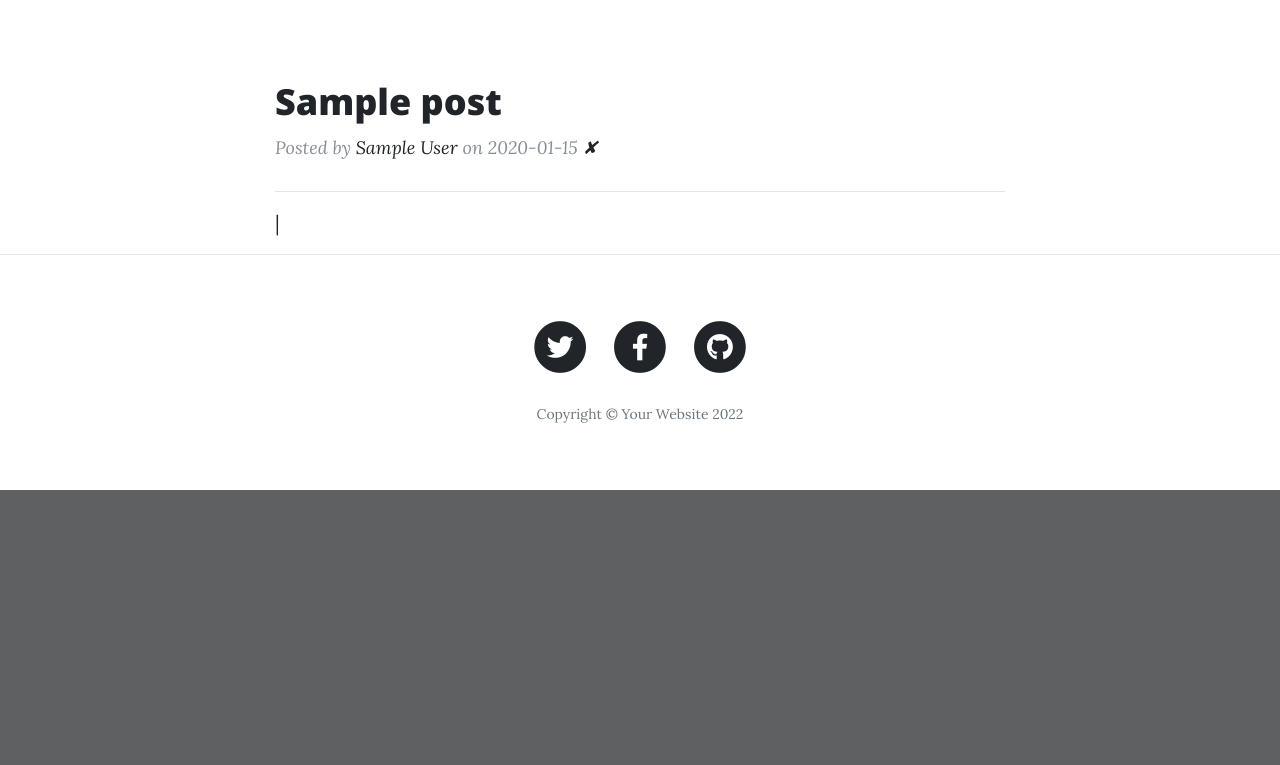
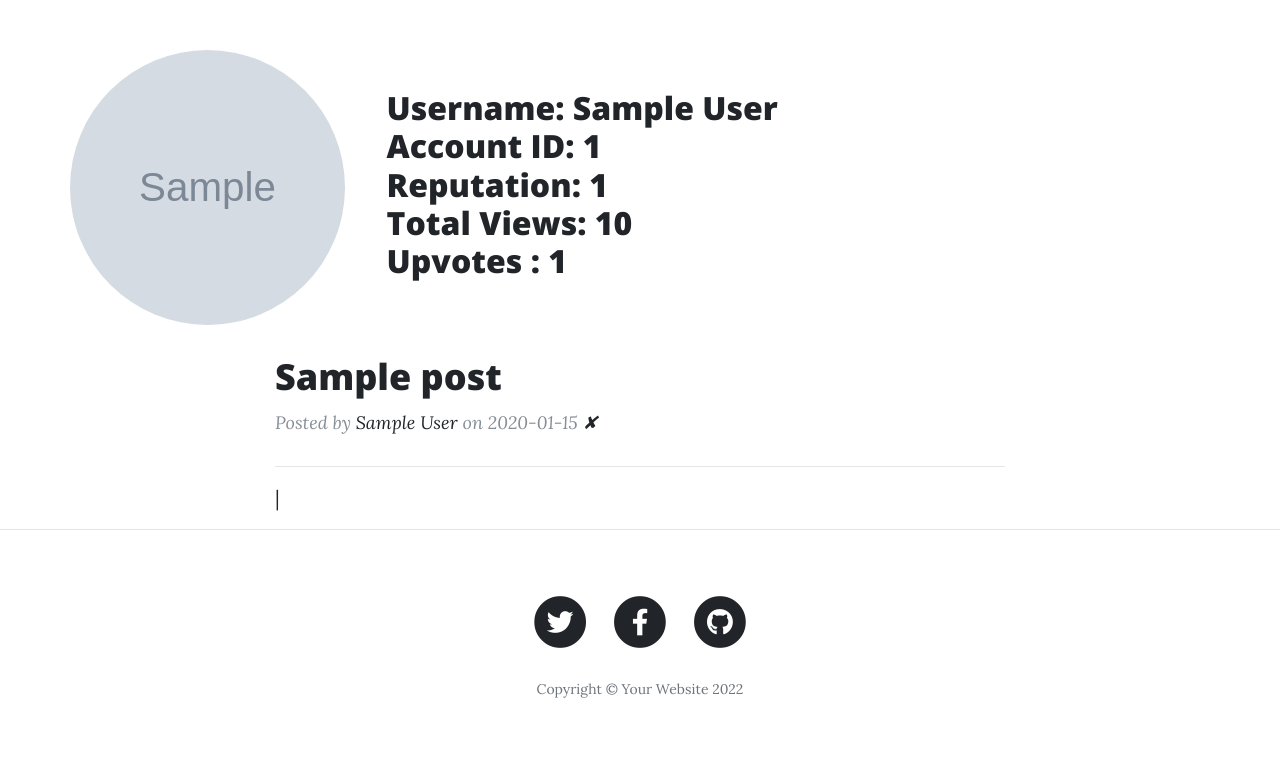
Before and after one commit to gunjitmittal/DBMSII_Assign2, a Flask app: page /profile in a window 1280 px wide. Shown: the part 532-1297 px from the top of the page. Before the commit the page ends 1022 px from the top, so only its background shows below. Run offline with Flask 2, Linux system fonts and the light colour scheme; a user stored in the database is signed in; tables that the repository leaves empty hold one stand-in row (values such as "Sample post"); grey boxes marked "Sample" are stand-in pictures; some libraries are stand-ins or nearby versions.

Commit message:
Added profile info + arranged posts by date in profile

```diff
--- a/app.py
+++ b/app.py
@@ -233,14 +233,13 @@ def contact():
         return render_template("contact.html", submitted=True)
 
 
-
 @app.route('/profile')
 def profile():
     page = request.args.get('page', 1, type=int)
-    posts = Posts.query.filter_by(owner_user_id=current_user.id).filter_by(post_type_id=1).paginate(page)
-    print(posts.items)
+    posts = Posts.query.filter_by(owner_user_id=current_user.id).filter_by(post_type_id=1)
+    posts = posts.order_by(Posts.creation_date.desc())
+    posts=posts.paginate(page)
     return render_template("profile.html", all_posts=posts)
-
 
 
 @authenticated
@@ -305,6 +304,7 @@ def delete_post(post_id):
     db.session.commit()
     return redirect(url_for('get_all_posts'))
 
+
 @app.route('/search')
 def autocomplete():
     curr_search = request.args.get('q')
@@ -312,6 +312,7 @@ def autocomplete():
     results_name = [mv.display_name+':'+str(mv.id) for mv in query_names]
     results = results_name[:200]
     return jsonify(matching_results=results)
+
 
 @app.route('/tagsearch')
 def tagcomplete():
@@ -322,5 +323,6 @@ def tagcomplete():
     results = results_tag
     return jsonify(matching_results=results)
 
+
 if __name__ == "__main__":
     app.run(host='0.0.0.0', port=5000, debug=True)
--- a/templates/profile.html
+++ b/templates/profile.html
@@ -17,6 +17,25 @@
   </header>
 
   <!-- Main Content -->
+  <div class="container">
+    <div class="row">
+    <img src={{current_user.profile_image_url}} width = 275 height =275 style="border-radius: 50%"></a>
+    {% if current_user.user_display_name is not none %}
+      <h2 ><br>
+        &nbsp&nbsp&nbsp&nbsp Username: {{current_user.display_name}}<br>
+        &nbsp&nbsp&nbsp&nbsp Account ID: {{current_user.account_id}}<br>
+        &nbsp&nbsp&nbsp&nbsp Reputation: {{current_user.reputation}}<br>
+        &nbsp&nbsp&nbsp&nbsp Total Views: {{current_user.views}}<br>
+        &nbsp&nbsp&nbsp&nbsp Upvotes : {{current_user.up_votes}}</h2>
+    {% else %}<br>
+      <h2 style = "text-align: left;" >&nbsp&nbsp&nbsp&nbsp Guest_User_{{current_user.account_id}}<br>
+        &nbsp&nbsp&nbsp&nbsp Account ID: {{current_user.account_id}}<br>
+        &nbsp&nbsp&nbsp&nbsp Reputation: {{current_user.reputation}}<br>
+        &nbsp&nbsp&nbsp&nbsp Total Views: {{current_user.views}}<br>
+        &nbsp&nbsp&nbsp&nbsp Upvotes : {{current_user.up_votes}}</h2>
+    {% endif %}
+    </div>
+  </div>
   <div class="container">
     <div class="row">
       <div class="col-lg-8 col-md-10 mx-auto">
```
